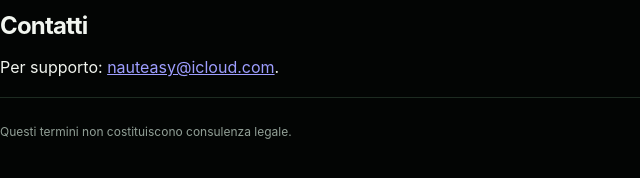
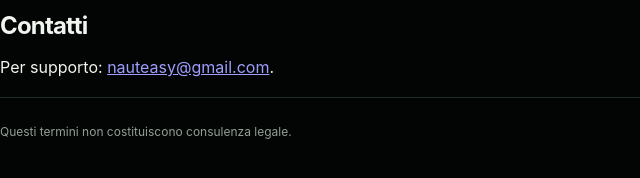
Before and after one commit to RDLFNC/nauteasy-site, a plain HTML site: page terms-it.html in a window 1280 px wide. Shown: the part 708-886 px from the top of the page, 0-640 px from the left. Drawn offline with Linux system fonts and the light colour scheme.

Commit message:
Align privacy disclosures and NautEasy support contact

```diff
--- a/terms-it.html
+++ b/terms-it.html
@@ -1 +1 @@
-<!doctype html><html lang="it"><head><meta charset="utf-8"><meta name="viewport" content="width=device-width,initial-scale=1"><title>Termini — NautEasy</title><link rel="stylesheet" href="styles.css"></head><body><main><nav><a href="index.html">NautEasy</a><a href="terms-en.html">English</a></nav><h1>Termini d’uso e Disclaimer nautico</h1><p class="muted">Ultimo aggiornamento: 13 settembre 2026</p><h2>Uso dell’app</h2><p>NautEasy è uno strumento di supporto. L’utente deve usare l’app in modo lecito, verificare le informazioni e mantenere il controllo dell’imbarcazione.</p><h2>Disclaimer</h2><p><strong>I dati sono indicativi e possono essere incompleti, ritardati o inesatti.</strong> NautEasy non sostituisce carte nautiche ufficiali, pubblicazioni nautiche, bollettini, avvisi delle autorità, strumenti di bordo, prescrizioni locali o il giudizio del comandante. Non usare l’app come unica base per decisioni di navigazione o sicurezza.</p><h2>Community</h2><p>L’utente è responsabile dei contenuti inviati e non deve pubblicare dati illeciti, offensivi, pericolosi o personali di terzi. I servizi e le fonti esterne possono cambiare o non essere disponibili.</p><h2>Contatti</h2><p>Per supporto: <a href="mailto:nauteasy@icloud.com">nauteasy@icloud.com</a>.</p><footer>Questi termini non costituiscono consulenza legale.</footer></main></body></html>
+<!doctype html><html lang="it"><head><meta charset="utf-8"><meta name="viewport" content="width=device-width,initial-scale=1"><title>Termini — NautEasy</title><link rel="stylesheet" href="styles.css"></head><body><main><nav><a href="index.html">NautEasy</a><a href="terms-en.html">English</a></nav><h1>Termini d’uso e Disclaimer nautico</h1><p class="muted">Ultimo aggiornamento: 13 settembre 2026</p><h2>Uso dell’app</h2><p>NautEasy è uno strumento di supporto. L’utente deve usare l’app in modo lecito, verificare le informazioni e mantenere il controllo dell’imbarcazione.</p><h2>Disclaimer</h2><p><strong>I dati sono indicativi e possono essere incompleti, ritardati o inesatti.</strong> NautEasy non sostituisce carte nautiche ufficiali, pubblicazioni nautiche, bollettini, avvisi delle autorità, strumenti di bordo, prescrizioni locali o il giudizio del comandante. Non usare l’app come unica base per decisioni di navigazione o sicurezza.</p><h2>Community</h2><p>L’utente è responsabile dei contenuti inviati e non deve pubblicare dati illeciti, offensivi, pericolosi o personali di terzi. I servizi e le fonti esterne possono cambiare o non essere disponibili.</p><h2>Contatti</h2><p>Per supporto: <a href="mailto:nauteasy@gmail.com">nauteasy@gmail.com</a>.</p><footer>Questi termini non costituiscono consulenza legale.</footer></main></body></html>
```
